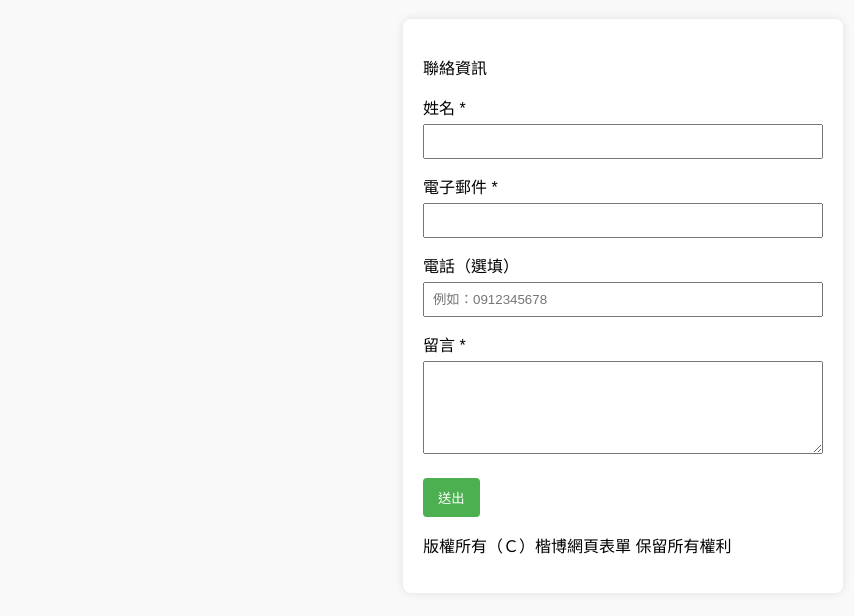
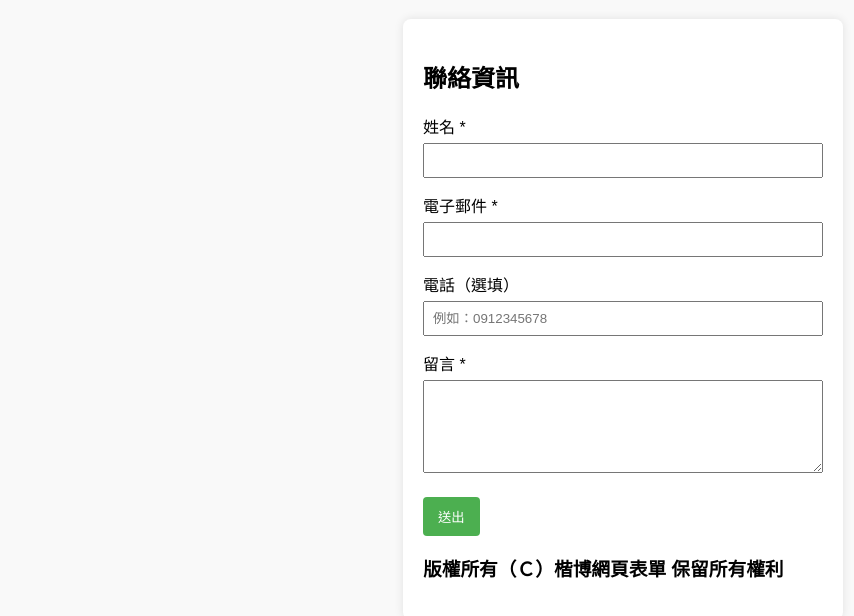
Before and after one commit to Kaleb8751421/form, a plain HTML site: page index.html in a window 1280 px wide. Shown: the part 118-734 px from the top of the page, without its empty margins (17-871 px from the left). Drawn offline with Linux system fonts and the light colour scheme.

Commit message:
Update index.html

```diff
--- a/index.html
+++ b/index.html
@@ -46,7 +46,7 @@
   <h1>意見回饋</h1>
 
   <form action="https://script.google.com/macros/s/AKfycbyWJX3vk-Rcp0PiK2vmzoJqxrE53POosIlgeZM3ikcfeobEF2amTJ_CKg33tbmf05j5/exec" method="post">
-    <p>聯絡資訊</p>
+    <h2>聯絡資訊</h2>
     <label for="name">姓名 *</label>
     <input type="text" id="name" name="name" required>
 
@@ -60,7 +60,7 @@
     <textarea id="message" name="message" rows="5" required></textarea>
 
     <button type="submit">送出</button>
-    <p>版權所有（Ｃ）楷博網頁表單 保留所有權利</p>
+    <h3>版權所有（Ｃ）楷博網頁表單 保留所有權利</h3>
   </form>
 
 </body>
```
